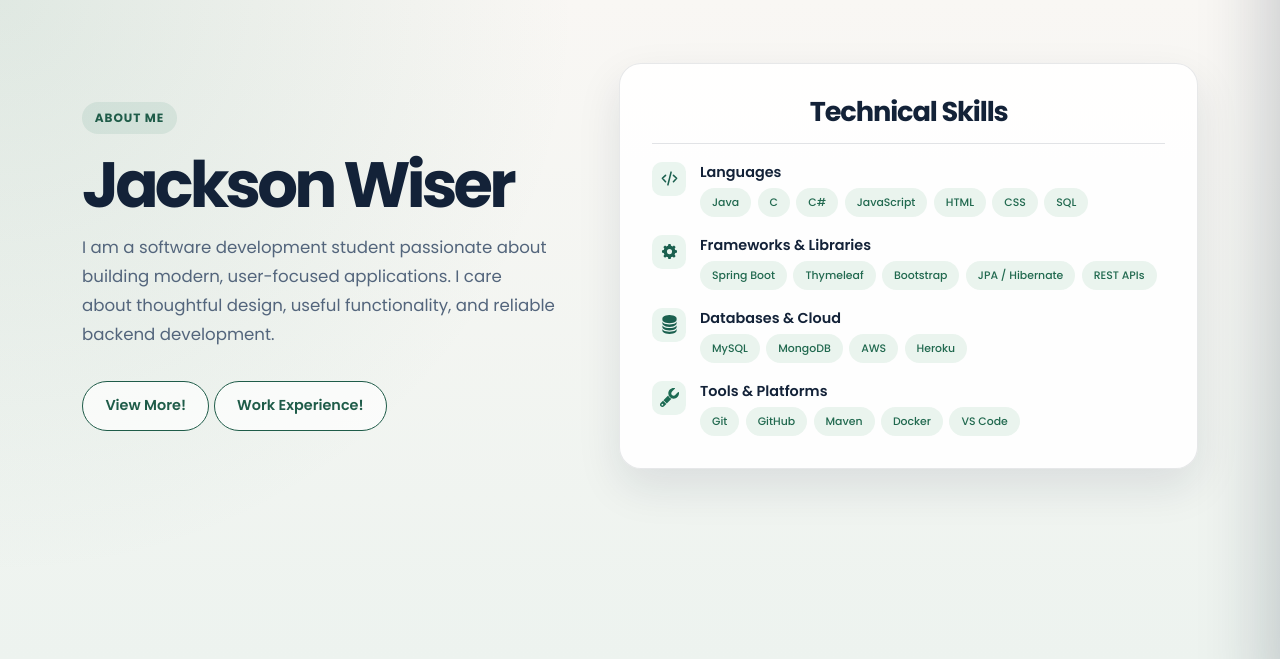
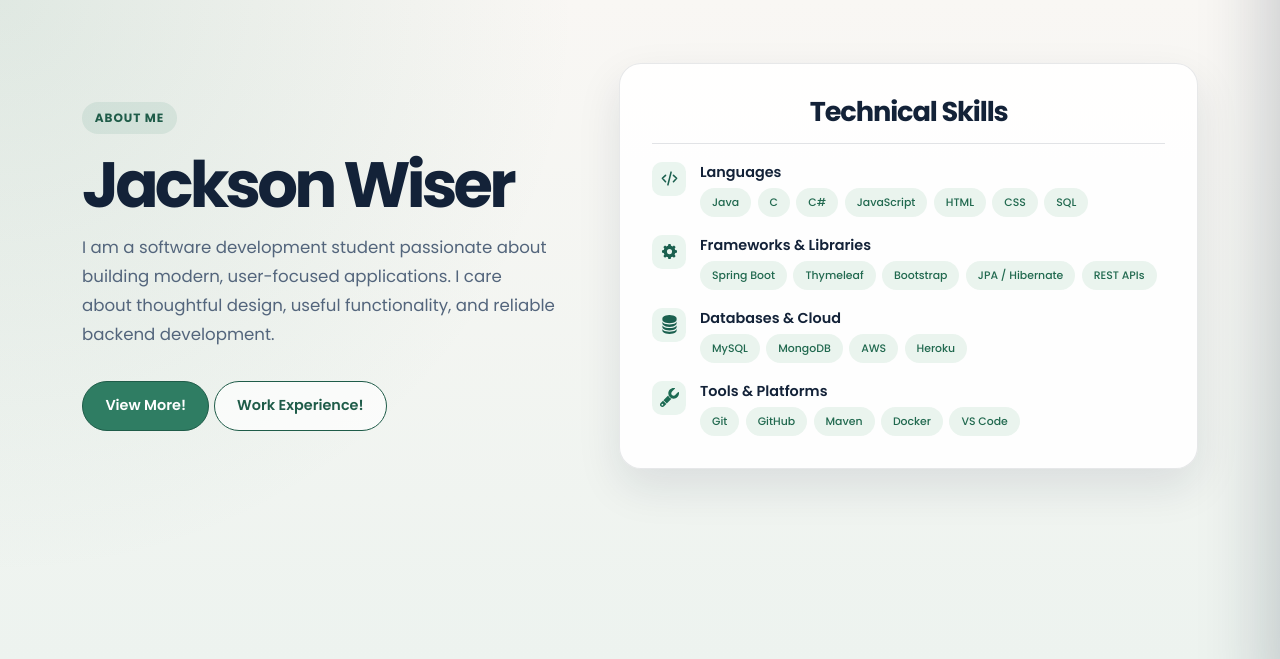
Before and after one commit to PeakValo05/Personal_Site, a Spring Boot app: page /about in a window 1280 px wide. Shown: the part 84-743 px from the top of the page. Run offline with Spring Boot 4, Linux system fonts and the light colour scheme; some libraries are stand-ins or nearby versions.

Commit message:
Initial commit

```diff
--- a/src/main/resources/static/css/about.css
+++ b/src/main/resources/static/css/about.css
@@ -279,6 +279,15 @@
   background: #f1f7f3;
 }
 
+.secondary-btn.about-primary-btn {
+  background: var(--accent);
+  color: #ffffff;
+}
+
+.secondary-btn.about-primary-btn:hover {
+  background: var(--accent-dark);
+}
+
 
 .secondary-btn:focus-visible {
   outline: 3px solid rgba(47, 125, 99, 0.4);
--- a/src/main/resources/templates/about.html
+++ b/src/main/resources/templates/about.html
@@ -101,7 +101,7 @@
         <p>
           I am a software development student passionate about building modern, user-focused applications. I care about thoughtful design, useful functionality, and reliable backend development.
         </p>
-        <button class="secondary-btn" onclick="location.href='/personal'">View More!</button>
+        <button class="secondary-btn about-primary-btn" onclick="location.href='/personal'">View More!</button>
         <button class="secondary-btn" onclick="location.href='/work-experience'">Work Experience!</button>
       </section>
 
```
